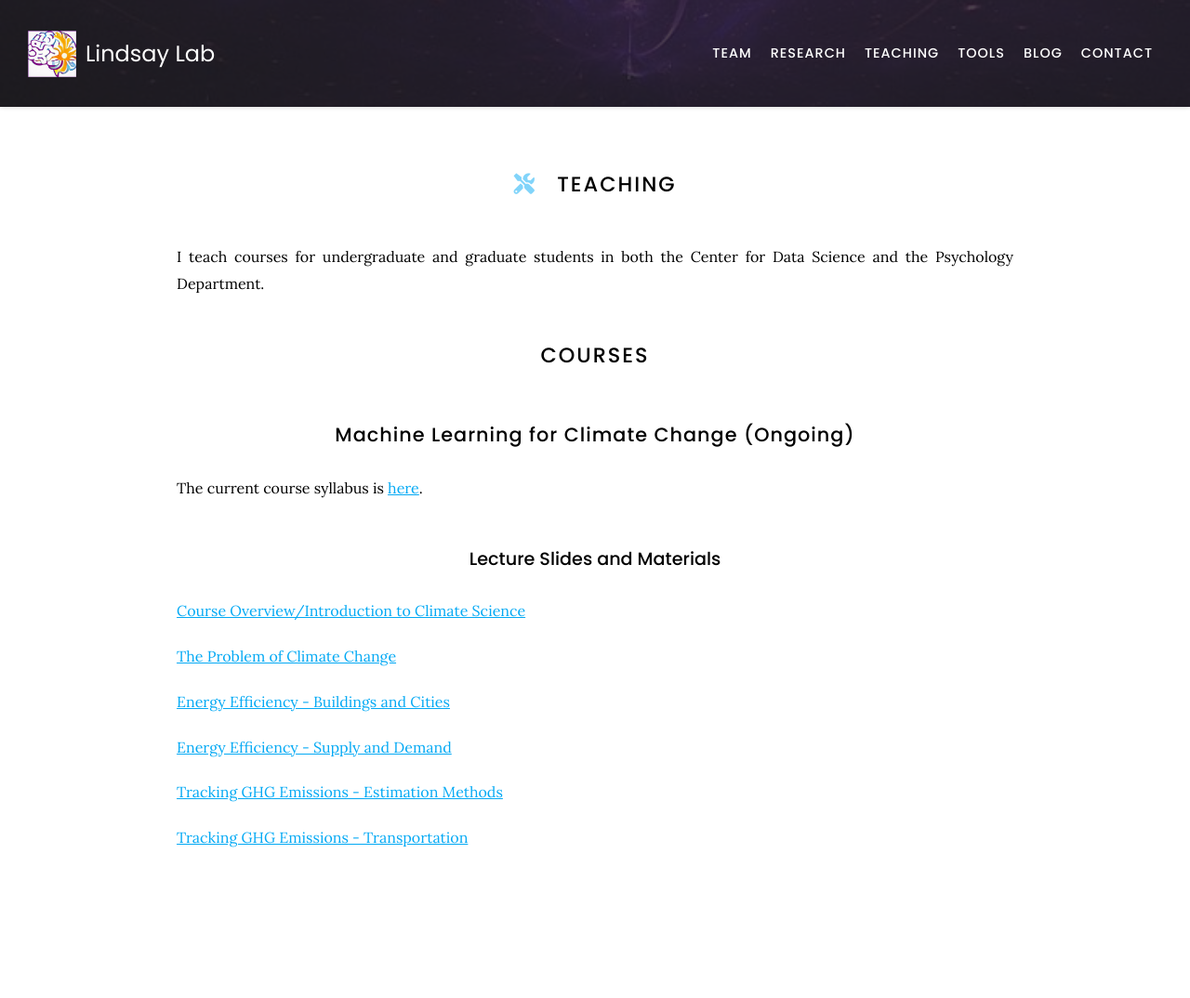
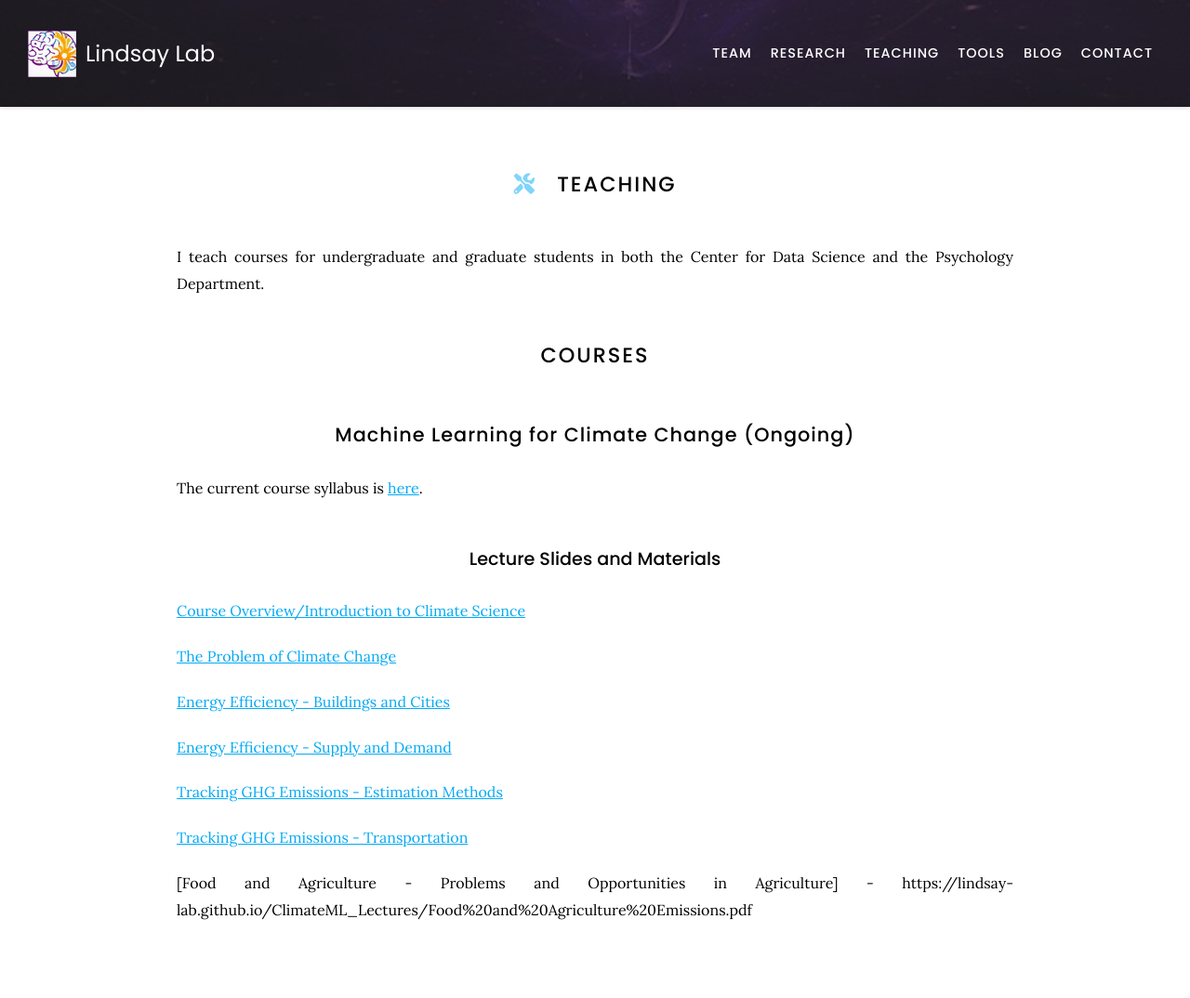
Before and after one commit to Lindsay-Lab/lindsay-lab.github.io, a Jekyll site: the page built from teaching/index.md, in a window 1280 px wide. Shown: the whole page at 93% size. Built offline with Jekyll 4.4.1, drawn with Linux system fonts in a browser that asks for light colours; nearby versions of some CDN libraries; before the commit the page ends 996 px from its top, so only the background shows below that.

Commit message:
Update index.md

```diff
--- a/teaching/index.md
+++ b/teaching/index.md
@@ -27,6 +27,8 @@ The current course syllabus is [here](https://lindsay-lab.github.io/ClimateML_Le
 
 [Tracking GHG Emissions - Transportation](https://lindsay-lab.github.io/ClimateML_Lectures/Estimating%20and%20Controlling%20Transportation%20Emissions.pdf)
 
+[Food and Agriculture - Problems and Opportunities in Agriculture] - https://lindsay-lab.github.io/ClimateML_Lectures/Food%20and%20Agriculture%20Emissions.pdf
+
 <!--{% include search-info.html %}
 
 {% include section.html %}
```
